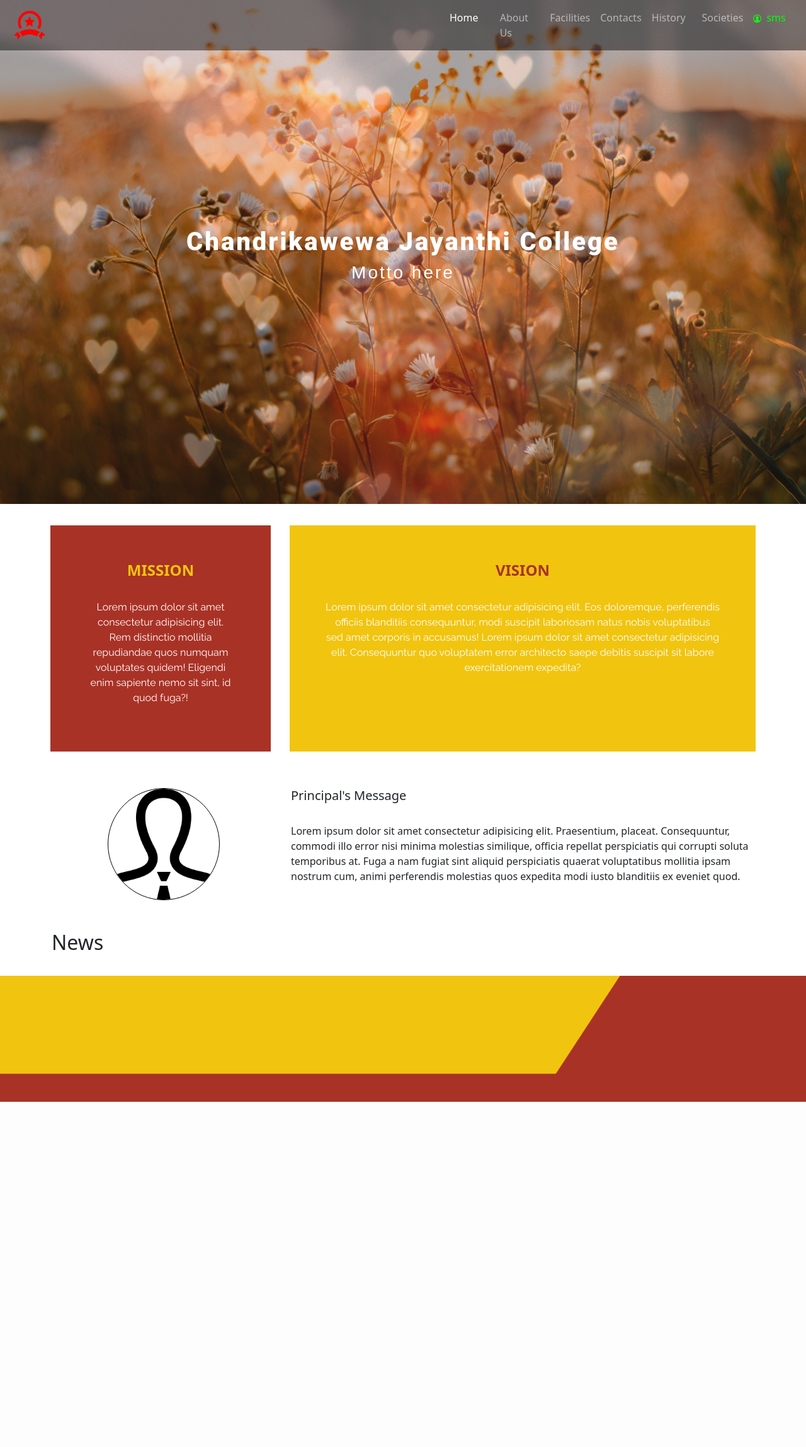
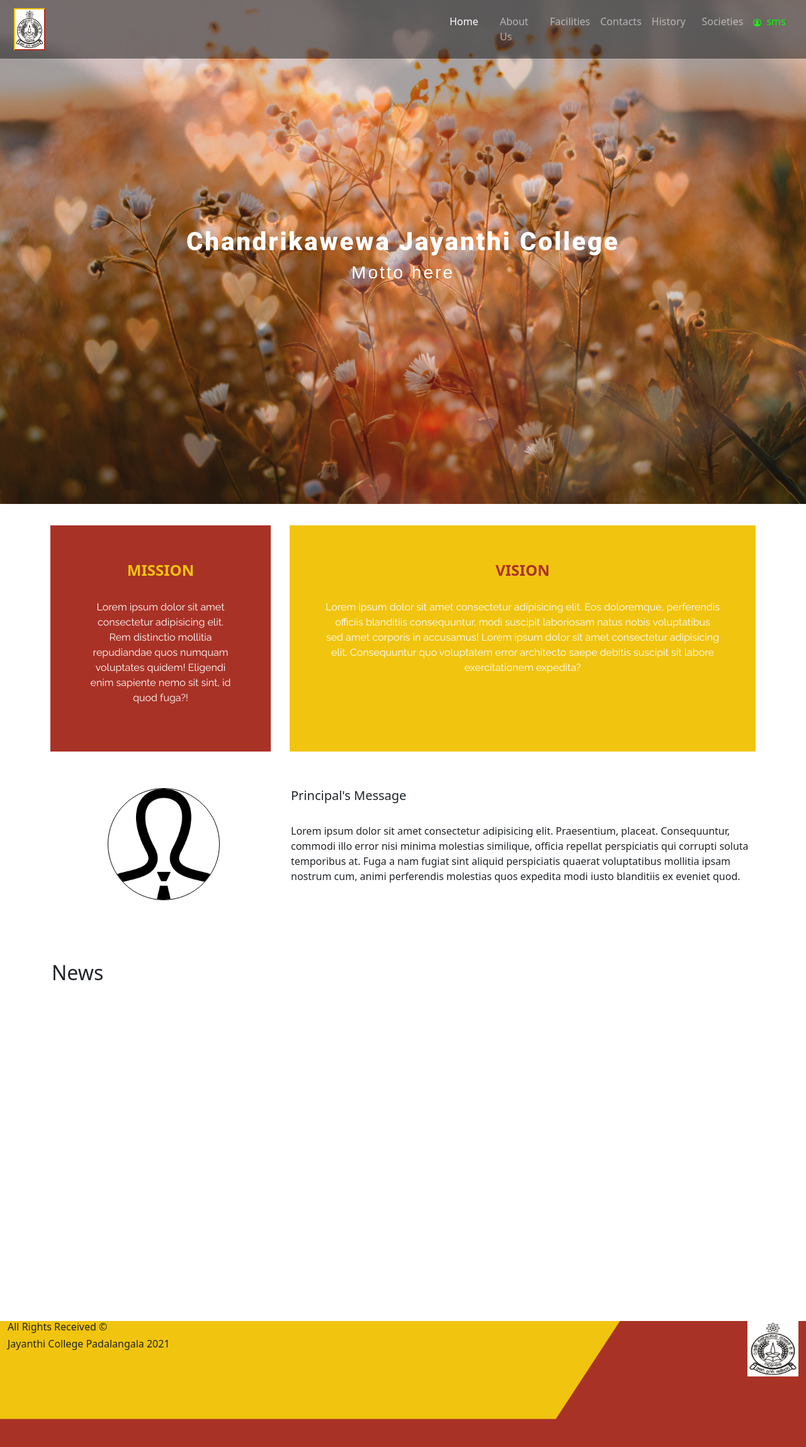
Before and after one commit to MS14-dev/Jayanthi-Nation-College-Web, a PHP site: page / in a window 1280 px wide. Shown: the whole page at 63% size. Before the commit the page ends 1749 px from the top, so only its background shows below. Run offline with PHP 8.4, Linux system fonts and the light colour scheme; data that the repository does not hold is empty; some libraries are stand-ins or nearby versions.

Commit message:
home page step_1 finalized

```diff
--- a/components/footer.php
+++ b/components/footer.php
@@ -2,8 +2,21 @@
 <div class="container-fluid">
     <div class="row ">
 
+        <!-- <div class="col-md-12 footer_div">
+           <h6>All Right Received &copy;</h6>
+           <h6>Jayanthi College - Chandrikawewa</h6>
+        </div> -->
         <div class="col-md-12 footer_div">
-
+            <div class="row">
+                <div class="col-md-4">
+                    <h6>All Rights Received &copy;</h6>
+                    <h6>Jayanthi College Padalangala 2021</h6>
+                </div>
+                <div class="col-md-4"></div>
+                <div class="col-md-4">
+                   <img id='footer_logo' src='./images/logo.jpg'/>
+                </div>
+            </div>
         </div>
 
     </div>
--- a/components/header.php
+++ b/components/header.php
@@ -19,6 +19,14 @@
     <link href="https://cdn.jsdelivr.net/npm/bootstrap@5.0.2/dist/css/bootstrap.min.css" rel="stylesheet" integrity="sha384-EVSTQN3/azprG1Anm3QDgpJLIm9Nao0Yz1ztcQTwFspd3yD65VohhpuuCOmLASjC" crossorigin="anonymous">
     <!-- bootstrap js link -->
     <script src="https://cdn.jsdelivr.net/npm/bootstrap@5.0.2/dist/js/bootstrap.bundle.min.js" integrity="sha384-MrcW6ZMFYlzcLA8Nl+NtUVF0sA7MsXsP1UyJoMp4YLEuNSfAP+JcXn/tWtIaxVXM" crossorigin="anonymous"></script>
+
+    <!-- jquery cdn -->
+    <script src="https://code.jquery.com/jquery-3.6.0.min.js" integrity="sha256-/xUj+3OJU5yExlq6GSYGSHk7tPXikynS7ogEvDej/m4=" crossorigin="anonymous"></script>
+
+    <!-- cycle 2 -->
+    <script src="https://cdnjs.cloudflare.com/ajax/libs/jquery.cycle2/2.1.6/jquery.cycle2.min.js" integrity="sha512-lvcHFfj/075LnEasZKOkj1MF6aLlWtmpFEyd/Kc+waRnlulG5er/2fEBA5DBff4BZrcwfvnft0PiAv4cIpkjpw==" crossorigin="anonymous" referrerpolicy="no-referrer"></script>
+    <script src="./js/script.js"></script>
+    <!-- <script src="https://code.jquery.com/jquery-3.6.0.js" integrity="sha256-H+K7U5CnXl1h5ywQfKtSj8PCmoN9aaq30gDh27Xc0jk=" crossorigin="anonymous"></script> -->
     <link rel="stylesheet" href="./css/header.css">
     <link rel="stylesheet" href="./css/footer.css">
     <link rel="stylesheet" href="./css/index.css">
@@ -29,7 +37,7 @@
 
         <nav class="navbar navbar-dark  navbar-expand-lg " id="header_navbar" >
         <div class="container-fluid" >
-            <a class="navbar-brand" href="#"><img src="images/logo.png" alt="logo" id="header_logo"></a>
+            <a class="navbar-brand" href="#"><img src="images/logo.jpg" alt="logo" id="header_logo"></a>
             <button class="navbar-toggler" type="button" data-bs-toggle="collapse" data-bs-target="#navbarSupportedContent" aria-controls="navbarSupportedContent" aria-expanded="false" aria-label="Toggle navigation">
             <span class="navbar-toggler-icon"></span>
             </button>
--- a/css/footer.css
+++ b/css/footer.css
@@ -2,4 +2,9 @@
     background-image: url("../images/footer.png");
     background-position: center;
     height: 25vh;
+}#footer_logo{
+    float: right;
+    width: 20%;
+    height: 80%;
+    margin-top: auto;
 }
--- a/css/header.css
+++ b/css/header.css
@@ -2,6 +2,10 @@
     width: 50px;
     height: auto;
     margin-left: 20%;
+    border-bottom: 2px solid #A93226;
+    border-right: 2px solid #A93226;
+    border-top: 2px solid #F1C40F;
+    border-left: 2px solid #F1C40F;
 }
 #header_header{
     background-color: rgba(0, 0, 0, 0.322);
--- a/index.php
+++ b/index.php
@@ -64,6 +64,9 @@ require_once('database/connection.php');
 </div>
 <br/>
 <br/>
+
+<br/>
+<br/>
 <div class="container">
     <div class="row">
 
@@ -72,23 +75,31 @@ require_once('database/connection.php');
         </div>
         <br><br><br>
 
-        <div style="display:flex; flex-direction: row;overflow:auto">
-        <?php foreach($result_set as $result){
+        <div class="cycle-slideshow composite-example"
+             data-cycle-fx="scrollHorz"
+             data-cycle-slides="> div"
+             data-cycle-timeout="2000"
+             data-cycle-pause-on-hover="true"
+             style="height:500px;z-index:0">
+          <?php foreach($result_set as $result){
 
-            echo "<div class='index_news row col-md-12'>";
+            echo "<div class='index_news col-md-12'>";
+            //echo "<div class='index_news row col-md-12'>";
+            echo "<div class='index_news row'>";
             echo "    <div class='col-md-4'>";
             echo "        <img id='index_news_img' src='$result[3]' alt='event image'>";
             echo "    </div>";
-            echo "  <div class='col-md-8'>";
-            echo "        <h5 style='border-top:20px solid rgba(0, 0, 0,0)'>$result[1]</h5><br/>";
+            echo "    <div class='col-md-8'>";
+            echo "       <h5 style='border-top:20px solid rgba(0, 0, 0,0)'>$result[1]</h5><br/>";
             echo        "<p> $result[2] </p>";
             echo '    </div>';
+            echo '    </div>';
             echo '</div>';
-        }?>
+
+          }?>
         </div>
 
     </div>
 
 </div>
-
 <?php require_once("components/footer.php");?>
--- a/js/script.js
+++ b/js/script.js
@@ -0,0 +1,12 @@
+$(document).ready(()=>{
+    $('.hello').click(()=>{
+       var val = this.val();
+       alert (val);
+    })
+})
+
+
+//jQuery Structure
+//$(specific_element).action_whatever
+
+// style="display:flex; flex-direction: row;overflow:auto">
```
Also changed, not shown: css/index.css (line endings or trailing spaces), images/logo.jpg (added).
